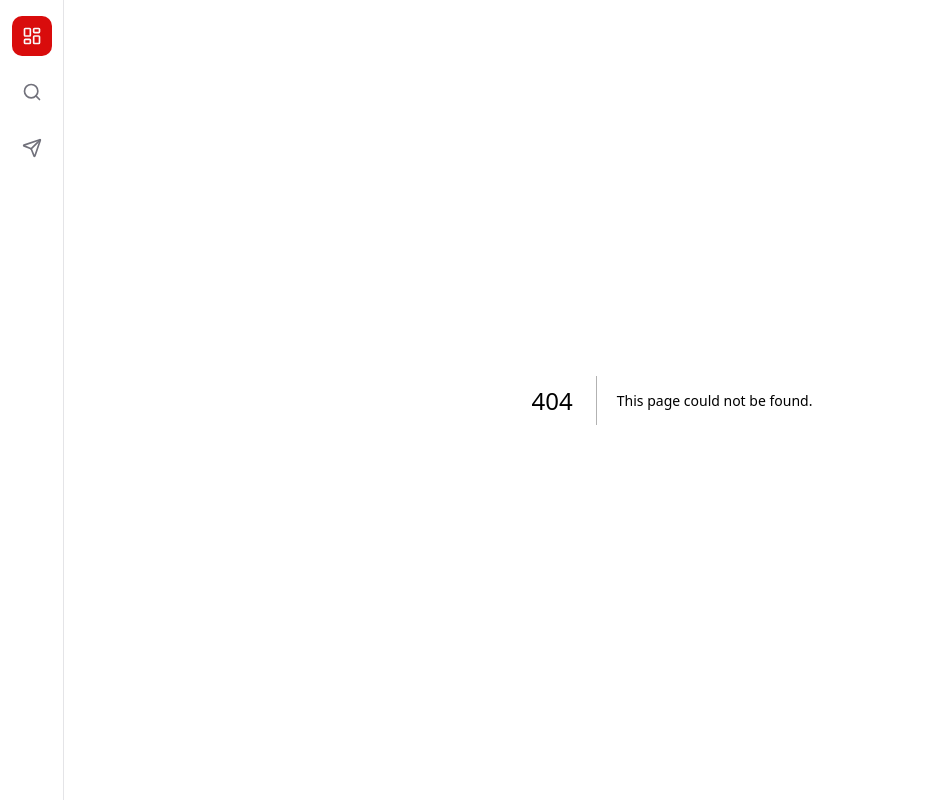
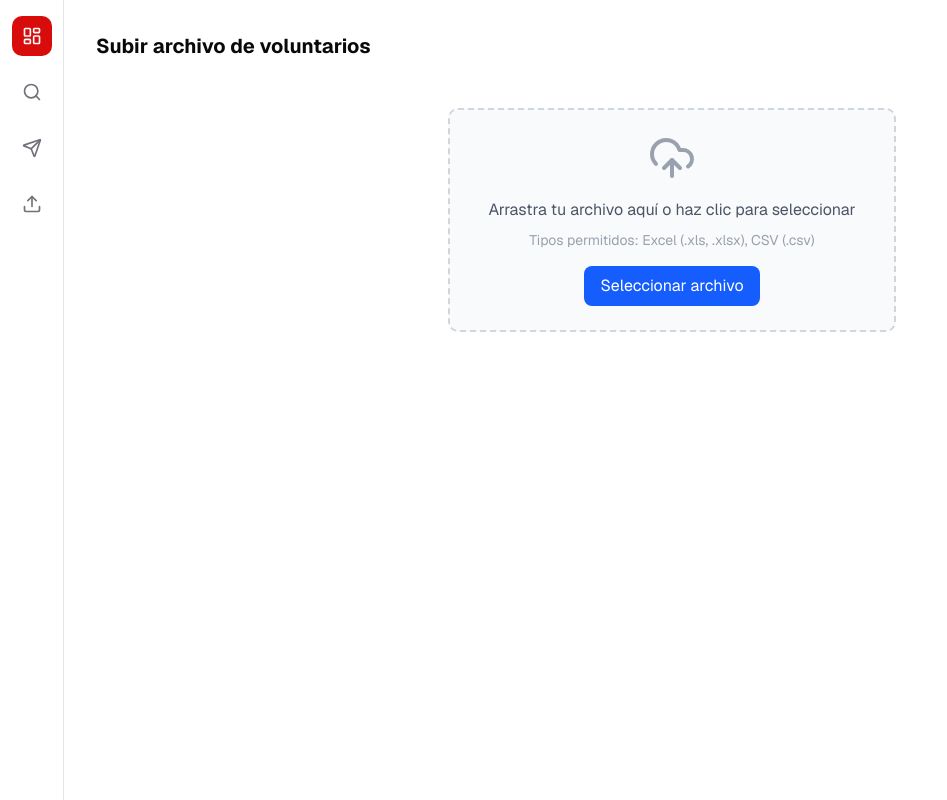
Before and after one commit to VaniaVI/botathon-2025, a Next.js app: page /uploadVolunteerFile in a window 1280 px wide. Before the commit this address had no page. Shown: the whole page, without its empty margins (0-947 px from the left). Built offline with nearby package versions, Linux system fonts and the light colour scheme.

Commit message:
Se crea file upload

```diff
--- a/src/app/api/dashboard/stats/route.ts
+++ b/src/app/api/dashboard/stats/route.ts
@@ -8,20 +8,24 @@ interface VolunteerDBRow {
   nombres: string
   apellidop: string
   apellidom: string | null
-  estadoVoluntario: number | null
-  region: string | null
-  tipoVoluntariado: string | null
+  estado: number | null
+  regionpostulante: string | null
+  tipo_voluntariado: string | null
   campana: string | null
   created_at: string
 }
 
-
 export async function GET(request: NextRequest) {
   try {
     const volunteers = await query<VolunteerDBRow>(`
-      SELECT v.id, v.nombres, v.apellidop, v.apellidom, v.estado AS estadoVoluntario,
-             r.nombre AS region,
-             t.tipo AS tipoVoluntariado,
+      SELECT
+        v.id,
+        v.nombres,
+        v.apellidop,
+        v.apellidom,
+        v.estado,
+        r.nombre AS regionpostulante,
+        t.tipo AS tipo_voluntariado,
         c.campana AS campana,
         v.created_at
       FROM volunteer v
@@ -29,14 +33,15 @@ export async function GET(request: NextRequest) {
       LEFT JOIN tipo_voluntariado t ON v.tipo_voluntariado = t.id
       LEFT JOIN programa_campana c ON v.campana = c.id
     `)
-    console.log("Voluntarios obtenidos de la BD:", volunteers);
+
+    console.log("Voluntarios obtenidos de la BD:", volunteers)
 
     const totalVoluntarios = volunteers.length
-    const voluntariosActivos = volunteers.filter(v => v.estadoVoluntario === 1).length
+    const voluntariosActivos = volunteers.filter(v => v.estado === 1).length
 
     const voluntariosPorRegion: CountByKey[] = Object.entries(
       volunteers.reduce((acc, v) => {
-    const key = v.region || "Sin región"
+        const key = v.regionpostulante || "Sin región"
         acc[key] = (acc[key] || 0) + 1
         return acc
       }, {} as Record<string, number>)
@@ -52,12 +57,11 @@ const voluntariosPorCampana: CountByKey[] = Object.entries(
 
     const voluntariosPorTipo: CountByKey[] = Object.entries(
       volunteers.reduce((acc, v) => {
-    const key = v.tipoVoluntariado || "Sin tipo"
+        const key = v.tipo_voluntariado || "Sin tipo"
         acc[key] = (acc[key] || 0) + 1
         return acc
       }, {} as Record<string, number>)
     ).map(([key, count]) => ({ key, count: count as number }))
-
 
     const participacionMensual: MonthlyParticipation[] = Array.from({ length: 12 }, (_, i) => {
       const mes = new Date(0, i).toLocaleString("es-CL", { month: "short" })
--- a/src/app/layout.tsx
+++ b/src/app/layout.tsx
@@ -5,7 +5,7 @@ import { Analytics } from "@vercel/analytics/next"
 import "./globals.css"
 import { Toaster } from "sonner"
 import Link from "next/link"
-import { LayoutDashboard, Search, Send } from "lucide-react"
+import { LayoutDashboard, Search, Send , Upload } from "lucide-react"
 import { Suspense } from "react"
 
 const _geist = Geist({ subsets: ["latin"] })
@@ -64,6 +64,13 @@ export default function RootLayout({
             >
               <Send className="h-5 w-5" />
             </Link>
+            <Link
+              href="/uploadVolunteerFile"
+              className="flex h-10 w-10 items-center justify-center rounded-lg text-muted-foreground hover:bg-secondary hover:text-foreground transition-colors"
+              title="Subir archivo"
+            >
+              <Upload className="h-5 w-5" />
+            </Link>
           </div>
 
           <div className="pl-16">{children}</div>
--- a/src/app/page.tsx
+++ b/src/app/page.tsx
@@ -48,8 +48,8 @@ export default function Dashboard() {
   }
 
   const uniqueRegions = new Set(
-  (stats.voluntariosPorRegion ?? []).map((r) => r.region ?? "Desconocida")
-).size
+    (stats.voluntariosPorRegion ?? []).map(r => r.key)
+  ).size
 
 
   return (
--- /dev/null
+++ b/src/app/uploadVolunteerFile/page.tsx
@@ -0,0 +1,106 @@
+"use client"
+
+import { useState } from "react"
+import { UploadCloud } from "lucide-react"
+
+interface UploadFileProps {
+  onFileSelected: (file: File) => void
+}
+
+function UploadFile({ onFileSelected }: UploadFileProps) {
+  const [fileName, setFileName] = useState<string | null>(null)
+  const [file, setFile] = useState<File | null>(null)
+
+  const handleFileChange = (event: React.ChangeEvent<HTMLInputElement>) => {
+    const selectedFile = event.target.files?.[0]
+    if (!selectedFile) return
+
+    const allowedTypes = [
+      "application/vnd.ms-excel",
+      "application/vnd.openxmlformats-officedocument.spreadsheetml.sheet",
+      "text/csv",
+    ]
+
+    if (!allowedTypes.includes(selectedFile.type)) {
+      alert("Solo se permiten archivos Excel (.xls, .xlsx) o CSV (.csv)")
+      event.target.value = ""
+      setFileName(null)
+      setFile(null)
+      return
+    }
+
+    setFileName(selectedFile.name)
+    setFile(selectedFile)
+    onFileSelected(selectedFile)
+  }
+
+  const handleSend = () => {
+    if (!file) {
+      alert("Primero selecciona un archivo")
+      return
+    }
+
+    // Simulación de envío
+    alert(`Archivo "${file.name}" enviado correctamente ✅`)
+
+    // Limpiar selección
+    setFileName(null)
+    setFile(null)
+    const input = document.getElementById("file-upload") as HTMLInputElement
+    if (input) input.value = ""
+  }
+
+  return (
+    <div className="flex flex-col items-center justify-center w-full max-w-md mx-auto mt-12 p-6 border-2 border-dashed border-gray-300 rounded-lg bg-gray-50 hover:bg-gray-100 transition-colors">
+      <UploadCloud className="w-12 h-12 text-gray-400 mb-4" />
+      <p className="text-gray-600 text-center mb-2">
+        Arrastra tu archivo aquí o haz clic para seleccionar
+      </p>
+      <p className="text-gray-400 text-sm mb-4">
+        Tipos permitidos: Excel (.xls, .xlsx), CSV (.csv)
+      </p>
+
+      <label
+        htmlFor="file-upload"
+        className="cursor-pointer inline-block bg-blue-600 text-white px-4 py-2 rounded-md hover:bg-blue-700 transition-colors"
+      >
+        Seleccionar archivo
+      </label>
+      <input
+        id="file-upload"
+        type="file"
+        accept=".csv, application/vnd.ms-excel, application/vnd.openxmlformats-officedocument.spreadsheetml.sheet"
+        onChange={handleFileChange}
+        className="hidden"
+      />
+
+      {fileName && (
+        <div className="mt-4 text-center">
+          <p className="text-gray-700 font-medium">Archivo seleccionado:</p>
+          <p className="text-gray-500 text-sm truncate">{fileName}</p>
+
+          <button
+            onClick={handleSend}
+            className="mt-4 bg-green-600 text-white px-4 py-2 rounded-md hover:bg-green-700 transition-colors"
+          >
+            Enviar archivo
+          </button>
+        </div>
+      )}
+    </div>
+  )
+}
+
+export default function UploadVolunteerFilePage() {
+  const handleFileSelected = (file: File) => {
+    console.log("Archivo recibido:", file)
+    // Aquí podrías simular guardarlo en backend
+  }
+
+  return (
+    <div className="p-8">
+      <h1 className="text-xl font-bold mb-4">Subir archivo de voluntarios</h1>
+      <UploadFile onFileSelected={handleFileSelected} />
+    </div>
+  )
+}
```
Lines whose indentation alone changed are shown as unchanged.
